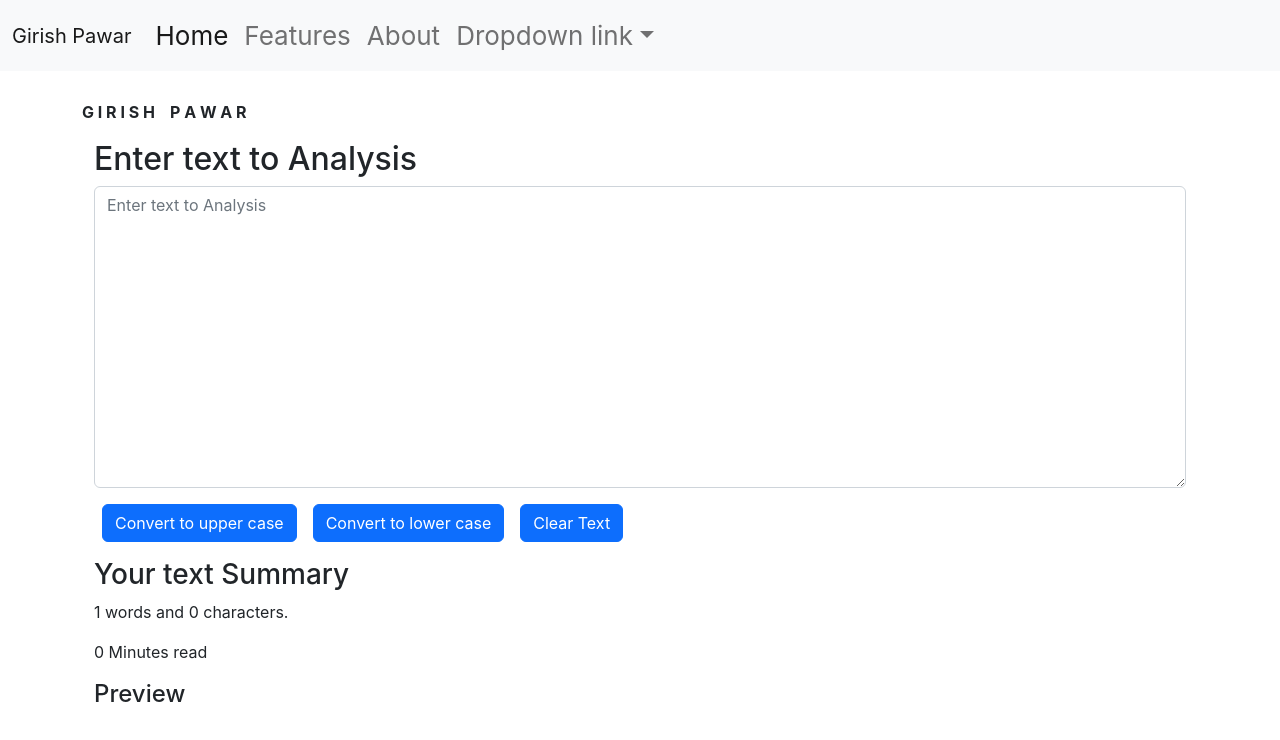
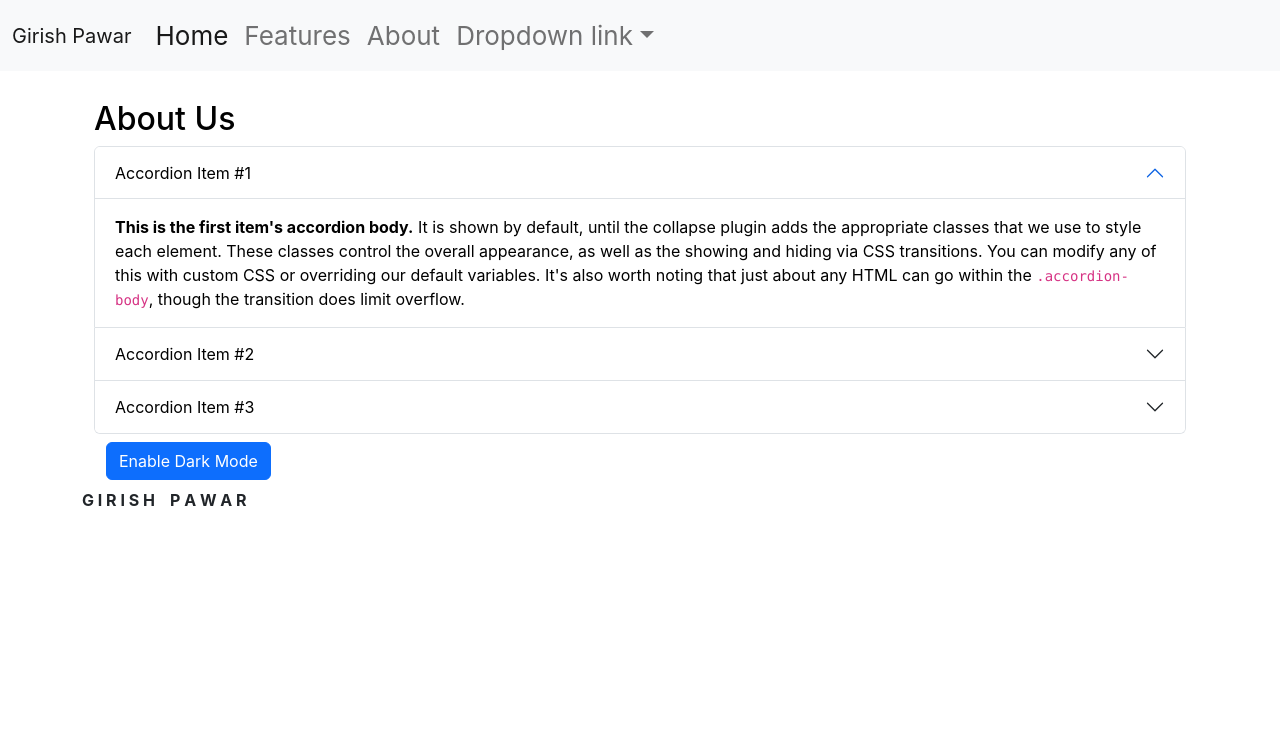
Before and after one commit to giiriishpawar/giiriishpawar, a React (Create React App) app: page / in a window 1280 px wide. Shown: the top 740 px of the page. Built offline with nearby package versions, Linux system fonts and the light colour scheme; the HTML template or start-up script is replaced by a standard one.

Commit message:
enable dark and light mode using state.

```diff
--- a/src/App.js
+++ b/src/App.js
@@ -1,6 +1,7 @@
 import './App.css';
+import About from './components/home/About';
 import Navbar from'./components/home/Navbar';
-import TextForm from './utils/text_utils/TextForm';
+// import TextForm from './utils/text_utils/TextForm';
 
 let firstName = 'G I R I S H';
 let lastName = 'P A W A R';
@@ -14,10 +15,11 @@
         <Navbar title="Girish Pawar"/> */}
       </header>
       <section>
+        {/* <TextForm lable="Enter text to Analysis"/> */}
+        <About/>
         <p>
           <b>{firstName}&nbsp;&nbsp;&nbsp;&nbsp;{lastName}</b>
         </p>
-        <TextForm lable="Enter text to Analysis"/>
       </section>
     </div>
   );
--- /dev/null
+++ b/src/components/home/About.js
@@ -0,0 +1,90 @@
+import React, {useState} from 'react'
+
+export default function About() {
+    const [myStyle, setMyStyle] = useState({
+        color: 'black',
+        backgroundColor: 'white'
+    });
+    const [modeText, setModeText] = useState('Dark')
+
+    // const handleEnableDarkMode = ()=> {
+    //     setMyStyle({
+    //         color: 'white',
+    //         backgroundColor: 'black'
+    //     });
+    // }
+
+    // const handleDisableDarkMode = ()=> {
+    //     setMyStyle({
+    //         color: 'black',
+    //         backgroundColor: 'white'
+    //     });
+    // }
+
+    const toggleMode = ()=> {
+        if (myStyle.color === 'black') {
+            setMyStyle({
+                color: 'white',
+                backgroundColor: 'black',
+                border: '1px solid white'
+            });
+            setModeText('Light')
+        } else {
+            setMyStyle({
+                color: 'black',
+                backgroundColor: 'white'
+                // border: '1px solid black'
+            });
+            setModeText('Dark')
+        }
+    }
+
+  return (
+    <div className="container" style={myStyle}>
+        <h2>About Us</h2>
+        <div className="accordion" id="accordionExample">
+            <div className="accordion-item" style={myStyle}>
+                <h2 className="accordion-header" id="headingOne">
+                <button className="accordion-button" style={myStyle} type="button" data-bs-toggle="collapse" data-bs-target="#collapseOne" aria-expanded="true" aria-controls="collapseOne">
+                    Accordion Item #1
+                </button>
+                </h2>
+                <div id="collapseOne" className="accordion-collapse collapse show" aria-labelledby="headingOne" data-bs-parent="#accordionExample">
+                <div className="accordion-body">
+                    <strong>This is the first item's accordion body.</strong> It is shown by default, until the collapse plugin adds the appropriate classes that we use to style each element. These classes control the overall appearance, as well as the showing and hiding via CSS transitions. You can modify any of this with custom CSS or overriding our default variables. It's also worth noting that just about any HTML can go within the <code>.accordion-body</code>, though the transition does limit overflow.
+                </div>
+                </div>
+            </div>
+            <div className="accordion-item" style={myStyle}>
+                <h2 className="accordion-header" id="headingTwo">
+                <button className="accordion-button collapsed" style={myStyle} type="button" data-bs-toggle="collapse" data-bs-target="#collapseTwo" aria-expanded="false" aria-controls="collapseTwo">
+                    Accordion Item #2
+                </button>
+                </h2>
+                <div id="collapseTwo" className="accordion-collapse collapse" aria-labelledby="headingTwo" data-bs-parent="#accordionExample">
+                <div className="accordion-body">
+                    <strong>This is the second item's accordion body.</strong> It is hidden by default, until the collapse plugin adds the appropriate classes that we use to style each element. These classes control the overall appearance, as well as the showing and hiding via CSS transitions. You can modify any of this with custom CSS or overriding our default variables. It's also worth noting that just about any HTML can go within the <code>.accordion-body</code>, though the transition does limit overflow.
+                </div>
+                </div>
+            </div>
+            <div className="accordion-item" style={myStyle}>
+                <h2 className="accordion-header" id="headingThree">
+                <button className="accordion-button collapsed" style={myStyle} type="button" data-bs-toggle="collapse" data-bs-target="#collapseThree" aria-expanded="false" aria-controls="collapseThree">
+                    Accordion Item #3
+                </button>
+                </h2>
+                <div id="collapseThree" className="accordion-collapse collapse" aria-labelledby="headingThree" data-bs-parent="#accordionExample">
+                <div className="accordion-body">
+                    <strong>This is the third item's accordion body.</strong> It is hidden by default, until the collapse plugin adds the appropriate classes that we use to style each element. These classes control the overall appearance, as well as the showing and hiding via CSS transitions. You can modify any of this with custom CSS or overriding our default variables. It's also worth noting that just about any HTML can go within the <code>.accordion-body</code>, though the transition does limit overflow.
+                </div>
+                </div>
+            </div>
+        </div>
+        <div className='container'>
+            {/* <button className="btn btn-primary my-2" onClick={handleEnableDarkMode}>Enable {modeText} Mode</button> */}
+            {/* <button className="btn btn-primary my-2" onClick={handleDisableDarkMode}>Disable Dark Mode</button> */}
+            <button className="btn btn-primary my-2" onClick={toggleMode}>Enable {modeText} Mode</button>
+        </div>
+    </div>
+  )
+}
```
